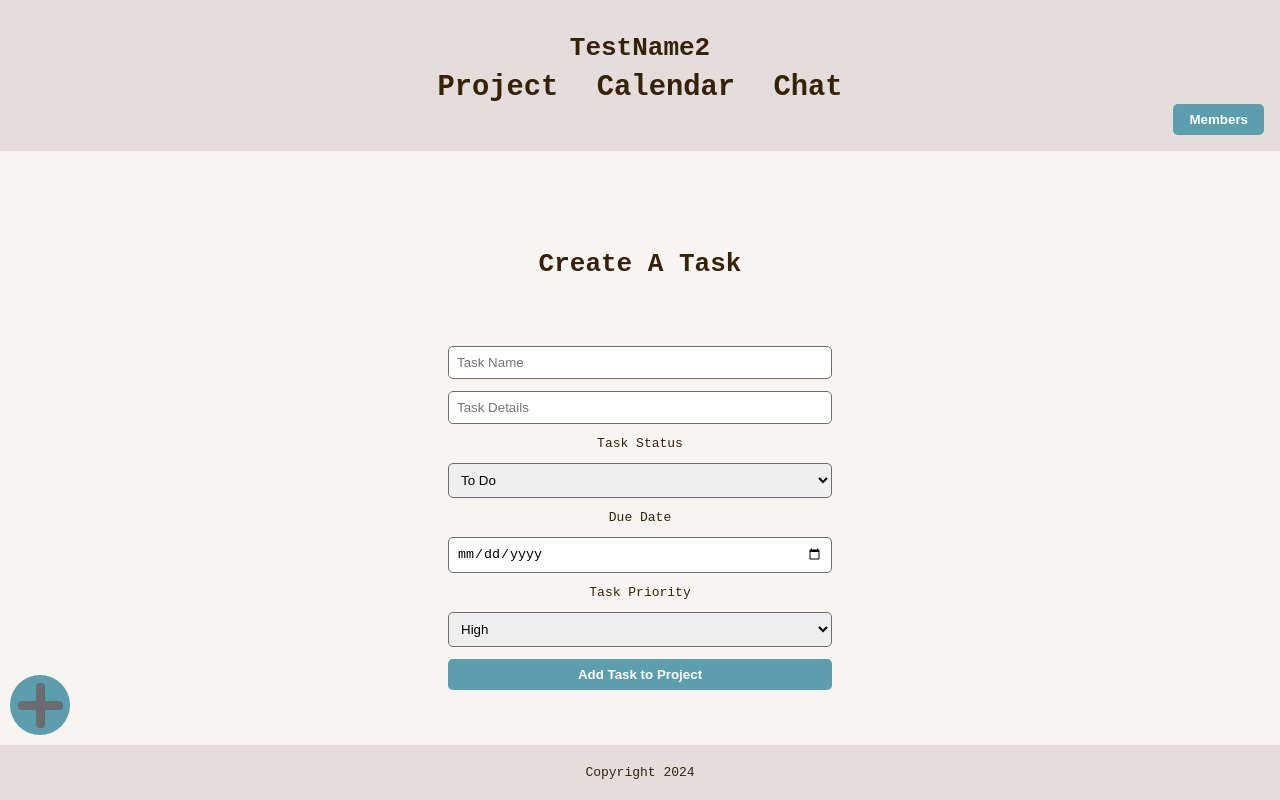
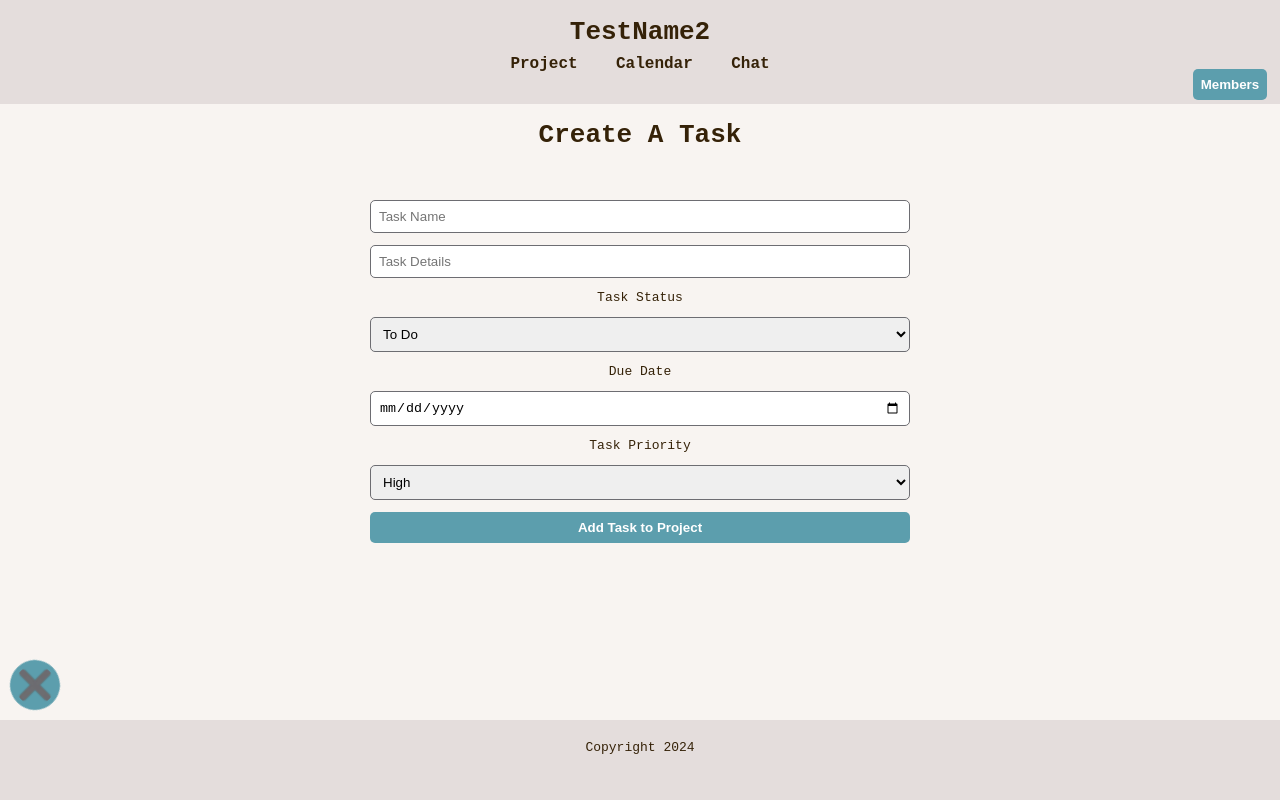
Before and after one commit to ComfortableCat/WeekFiveProject, a website built with Vite: page client/projectPage/index.html in a window 1280 px wide. Both pictures are taken after a click on the button 40 px from the left and 705 px from the top of the page. Built offline with nearby package versions, Linux system fonts and the light colour scheme; no server answers.

Commit message:
add form styling

```diff
--- a/client/projectPage/app.js
+++ b/client/projectPage/app.js
@@ -18,6 +18,11 @@ groupTitle.textContent = `${groupDetails["group"][0].name}`;
 toggleActive.addEventListener("click", () => {
   taskContainer.classList.toggle("notActive");
   returnedContainer.classList.toggle("notActive");
+  if (taskContainer.classList.contains("notActive") === false) {
+    toggleActive.style.transform = "rotate(0.125turn)";
+  } else {
+    toggleActive.style.transform = "none";
+  }
 });
 
 async function handleSubmit(event) {
--- a/client/projectPage/style.css
+++ b/client/projectPage/style.css
@@ -16,7 +16,6 @@
   flex-wrap: wrap;
   justify-content: left;
   align-items: left;
-  width: 30vw;
 }
 
 body {
@@ -27,8 +26,9 @@ body {
 }
 
 header {
+  position: relative;
+  height: 13vh;
   background-color: var(--primary-color);
-  padding: 1rem;
   display: flex;
   flex-direction: column;
   align-items: center;
@@ -45,7 +45,6 @@ nav {
   justify-content: space-between;
   align-items: center;
   width: 100%;
-  max-width: 1200px;
 }
 
 nav ul {
@@ -62,7 +61,7 @@ nav ul li a {
   text-decoration: none;
   color: var(--accent-color);
   font-weight: bold;
-  font-size: 2.25vw;
+  font-size: 1rem;
 }
 
 nav ul li a:hover {
@@ -70,14 +69,16 @@ nav ul li a:hover {
 }
 
 #membersBtn {
+  position: absolute;
+  bottom: 4px;
+  right: 1vw;
   background-color: var(--highlight-color);
   color: white;
   border: none;
-  padding: 0.5rem 1rem;
+  padding: 0.5rem 0.5rem;
   cursor: pointer;
   border-radius: 5px;
   font-weight: bold;
-  margin-left: auto;
 }
 #membersBtn:hover {
   background-color: var(--secondary-color);
@@ -105,6 +106,7 @@ nav ul li a:hover {
 .memberName {
   color: var(--secondary-color);
   padding: 0.5rem 0;
+  font-size: 1rem;
 }
 
 main {
@@ -118,9 +120,11 @@ form {
   flex-direction: column;
   gap: 0.75rem;
   width: 100%;
-  margin: 2rem auto;
 }
 
+form h1 {
+  margin: 0;
+}
 input,
 select,
 button {
@@ -144,6 +148,7 @@ button#submit:hover {
 footer {
   position: fixed;
   bottom: 0;
+  height: 10vh;
   width: 100%;
   display: flex;
   justify-content: center;
@@ -153,16 +158,12 @@ footer {
 
 #returned-container {
   color: white;
-  gap: 0rem;
   width: 100%;
-  margin: 2rem auto;
-  padding: 2px;
   border-radius: 10px;
-  padding: 0.5rem;
   font-weight: bold;
 }
 #returned-container p {
-  font-size: 4vw;
+  font-size: 5vw;
   margin: 0;
   padding-bottom: 1vh;
 }
@@ -171,7 +172,7 @@ footer {
   color: rgb(117, 215, 150);
   text-decoration: none;
   padding: 0.5vh;
-  font-size: 2vh;
+  font-size: 4vw;
 }
 
 #ToDo {
@@ -197,29 +198,23 @@ footer {
   padding: 2vh;
 }
 
-@media (min-width: 800px) {
-  main {
-    width: 540px;
-  }
-}
-
 #toggleActive {
   position: fixed;
-  bottom: 65px;
-  left: 10px;
-  background-image: url("plus\ \(1\).webp");
-  width: 60px;
-  height: 60px;
+  bottom: 11.25vh;
+  left: 1.25vh;
+  background-image: url("./plus.webp");
+  width: 50px;
+  height: 50px;
   background-color: var(--highlight-color);
   background-position: center;
-  background-size: 45px 45px;
+  background-size: 40px 40px;
   background-repeat: no-repeat;
   border: 0;
   border-radius: 40px;
 }
 
 #toggleActive:hover {
-  background-color: var(--primary-color);
+  background-color: var(--secondary-color);
   cursor: pointer;
 }
 
@@ -232,3 +227,15 @@ footer {
   border: 0;
   gap: 0;
 }
+
+@media (min-width: 800px) {
+  main {
+    width: 540px;
+  }
+  #returned-container p {
+    font-size: 40px;
+  }
+  #returned-container a {
+    font-size: 32px;
+  }
+}
--- a/client/style.css
+++ b/client/style.css
@@ -87,6 +87,7 @@ footer {
   position: fixed;
   bottom: 0;
   width: 100%;
+  height: 10vh;
   display: flex;
   justify-content: center;
   padding: 20px;
```
Also changed, not shown: client/projectPage/plus.webp (renamed from client/projectPage/plus (1).webp).
